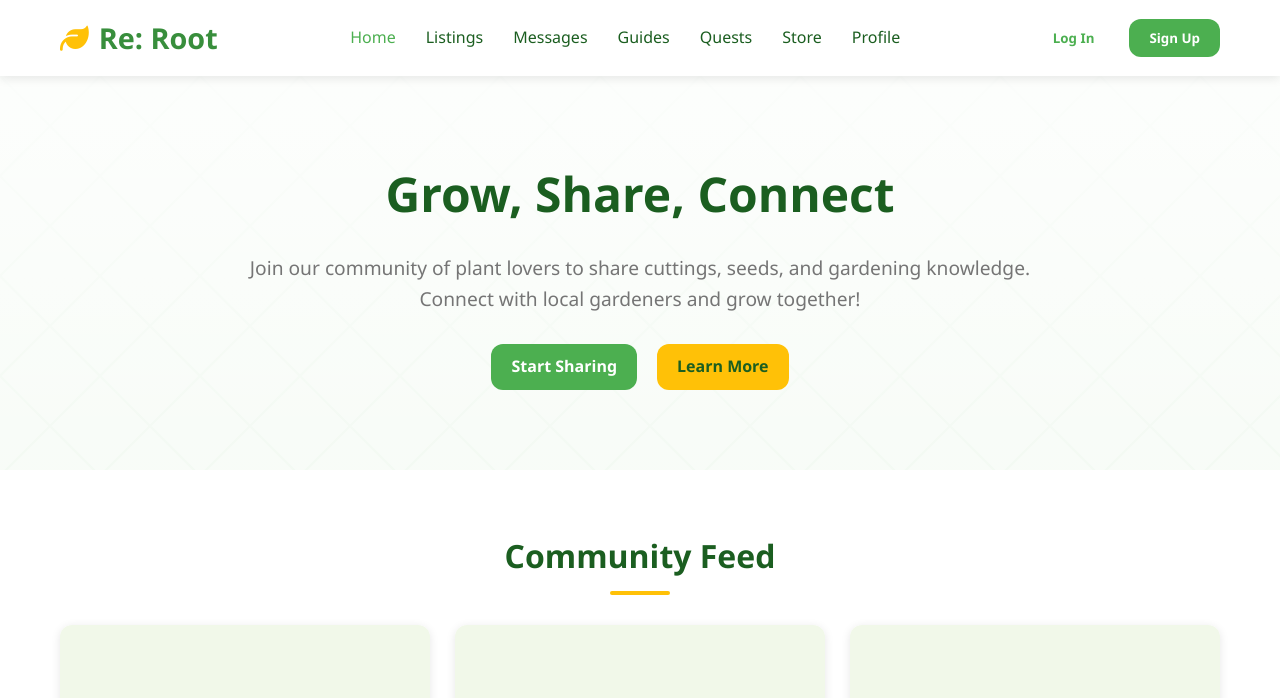
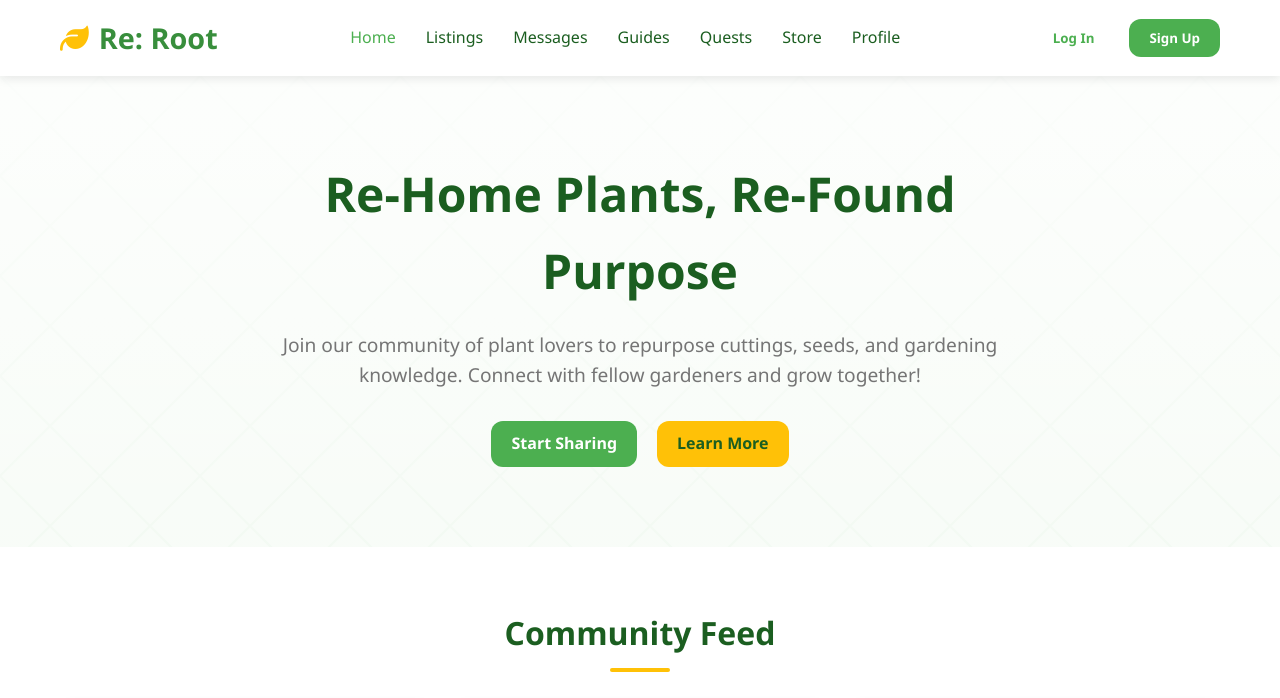
Before and after one commit to RyanPang101/Re-Root, a website: page index.html in a window 1280 px wide. Shown: the top 698 px of the page. Drawn offline with Linux system fonts and the light colour scheme.

Commit message:
Update index.html

```diff
--- a/index.html
+++ b/index.html
@@ -677,10 +677,10 @@
   <section class="hero">
     <div class="container">
       <div class="hero-content">
-        <h1>Grow, Share, Connect</h1>
+        <h1>Re-Home Plants, Re-Found Purpose</h1>
         <p>
-          Join our community of plant lovers to share cuttings, seeds, and
-          gardening knowledge. Connect with local gardeners and grow together!
+          Join our community of plant lovers to repurpose cuttings, seeds, and
+          gardening knowledge. Connect with fellow gardeners and grow together!
         </p>
         <div class="hero-buttons">
           <a href="plant-listings.html" class="btn">Start Sharing</a>
```
